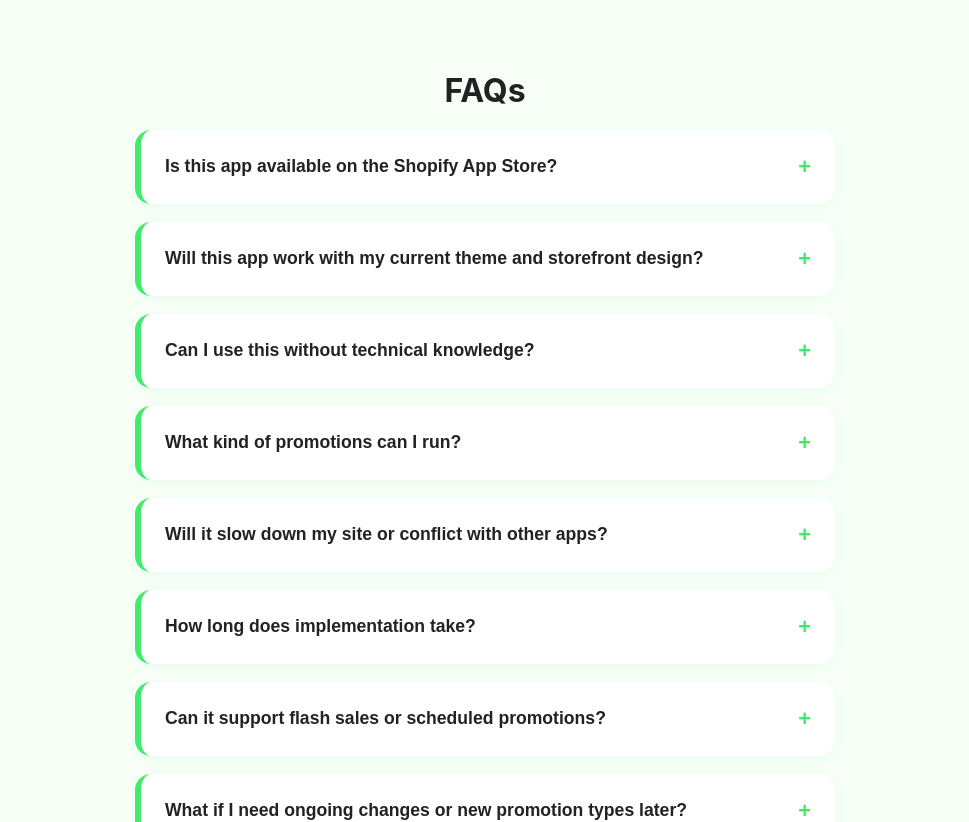
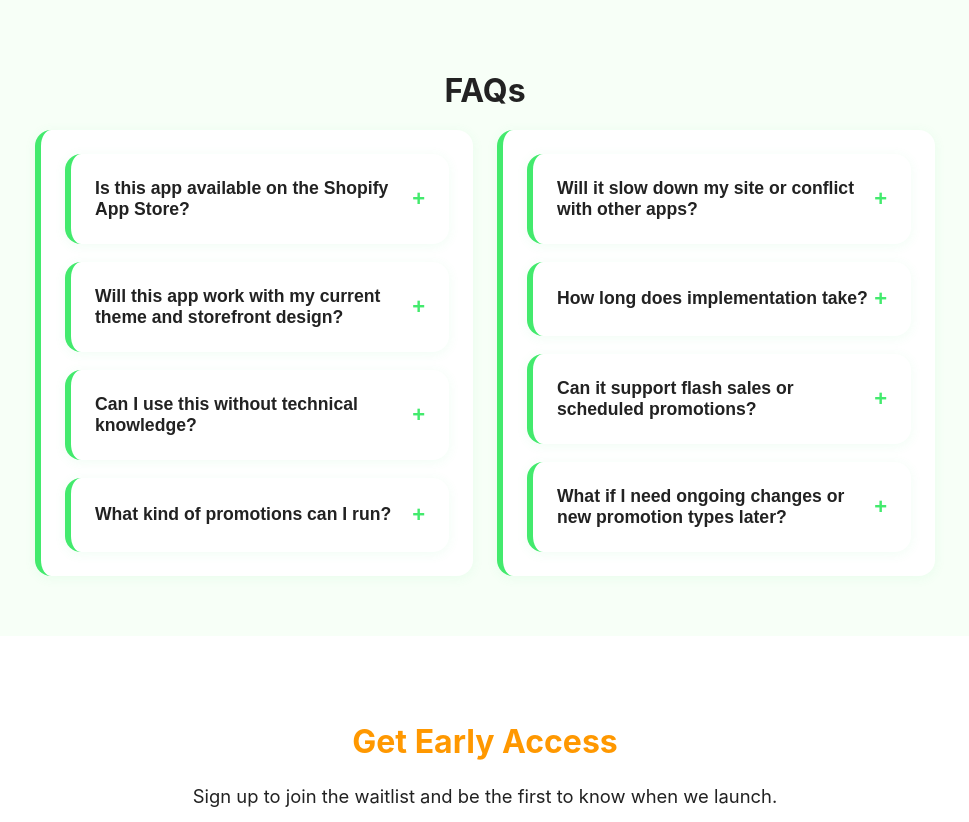
Before and after one commit to shabana-amzur/shopifypromohub, a React (Vite) app: page / in a window 1280 px wide. Shown: the part 2500-3322 px from the top of the page, without its empty margins (155-1124 px from the left). Built offline with nearby package versions, Linux system fonts and the light colour scheme.

Commit message:
Split FAQ accordion into two columns with 4 FAQs each

```diff
--- a/src/components/FAQ.jsx
+++ b/src/components/FAQ.jsx
@@ -41,8 +41,9 @@ function FAQ() {
   return (
     <section className="faq" style={{background: '#f7fff7', padding: '60px 0'}}>
       <h2 style={{fontSize: '2rem', fontWeight: 700, color: '#222', textAlign: 'center', marginBottom: 20}}>FAQs</h2>
-      <div className="faq-list" style={{maxWidth: 700, margin: '0 auto', display: 'flex', flexDirection: 'column', gap: 18}}>
-        {faqs.map((f, i) => (
+      <div className="faq-list" style={{maxWidth: 900, margin: '0 auto', display: 'grid', gridTemplateColumns: '1fr 1fr', gap: 24}}>
+        <div style={{display: 'flex', flexDirection: 'column', gap: 18}}>
+          {faqs.slice(0, 4).map((f, i) => (
             <div key={i} style={{background: '#fff', borderRadius: 16, boxShadow: '0 2px 12px rgba(67,234,109,0.08)', padding: 0, borderLeft: '6px solid #43ea6d', overflow: 'hidden'}}>
               <button
                 onClick={() => setOpenIndex(openIndex === i ? null : i)}
@@ -72,6 +73,38 @@ function FAQ() {
             </div>
           ))}
         </div>
+        <div style={{display: 'flex', flexDirection: 'column', gap: 18}}>
+          {faqs.slice(4, 8).map((f, i) => (
+            <div key={i+4} style={{background: '#fff', borderRadius: 16, boxShadow: '0 2px 12px rgba(67,234,109,0.08)', padding: 0, borderLeft: '6px solid #43ea6d', overflow: 'hidden'}}>
+              <button
+                onClick={() => setOpenIndex(openIndex === i+4 ? null : i+4)}
+                style={{
+                  width: '100%',
+                  background: 'none',
+                  border: 'none',
+                  outline: 'none',
+                  textAlign: 'left',
+                  padding: '24px',
+                  fontSize: '1.1rem',
+                  fontWeight: 600,
+                  color: '#222',
+                  cursor: 'pointer',
+                  fontFamily: 'Poppins, sans-serif',
+                  display: 'flex',
+                  justifyContent: 'space-between',
+                  alignItems: 'center',
+                }}
+              >
+                {f.q}
+                <span style={{fontSize: 22, color: '#43ea6d'}}>{openIndex === i+4 ? '−' : '+'}</span>
+              </button>
+              {openIndex === i+4 && (
+                <div style={{padding: '0 24px 24px 24px', fontSize: '1rem', color: '#444', fontFamily: 'Poppins, sans-serif'}}>{f.a}</div>
+              )}
+            </div>
+          ))}
+        </div>
+      </div>
     </section>
   );
 }
```
Lines whose indentation alone changed are shown as unchanged.
